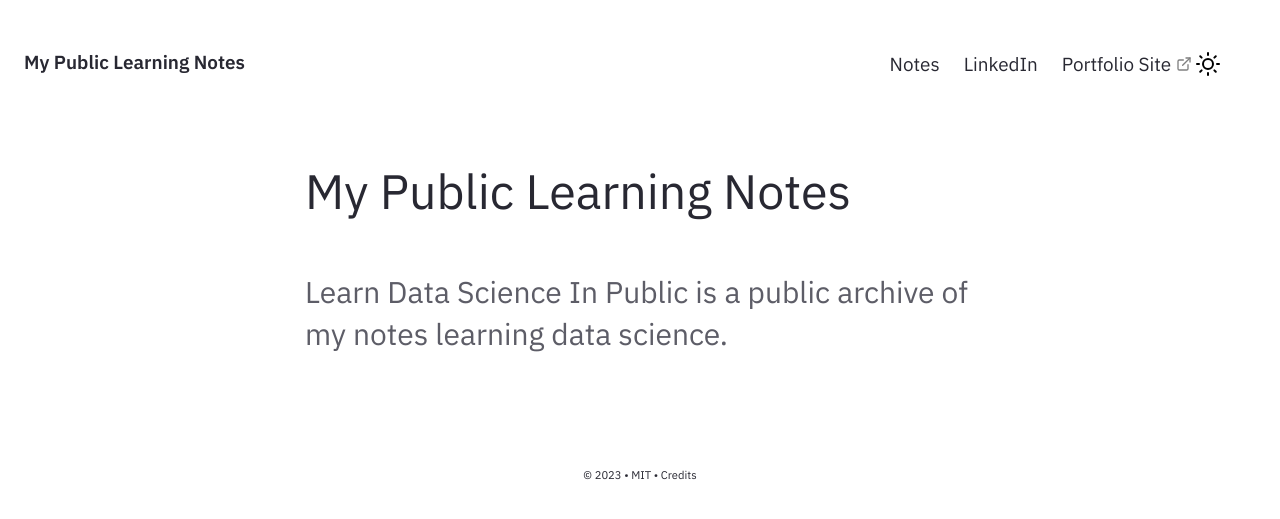
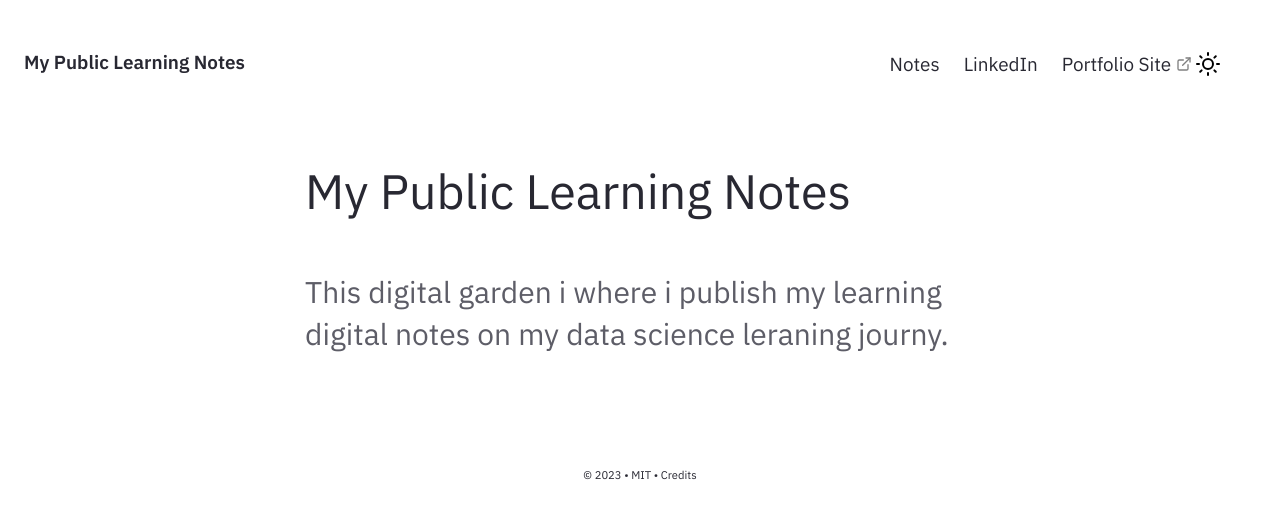
Before and after one commit to hossam-elshabory/learn-ds-in-public, a Jekyll site: the page built from pages/index.md, in a window 1280 px wide. Shown: the top 519 px of the page. Built offline with Jekyll 4.4.1, drawn with Linux system fonts in a browser that asks for light colours.

Commit message:
Update: Homepage.html

```diff
--- a/_includes/Homepage.html
+++ b/_includes/Homepage.html
@@ -1,6 +1,6 @@
 <div class="home-intro">
     <div class="jumbo">{{site.heading}} </div>
     <div class="home-sub-text"> <h3>
-        Learn Data Science In Public is a public archive of my notes learning data science.
+        This digital garden i where i publish my learning digital notes on my data science leraning journy.
         </h3>
 </div> </div>
```
